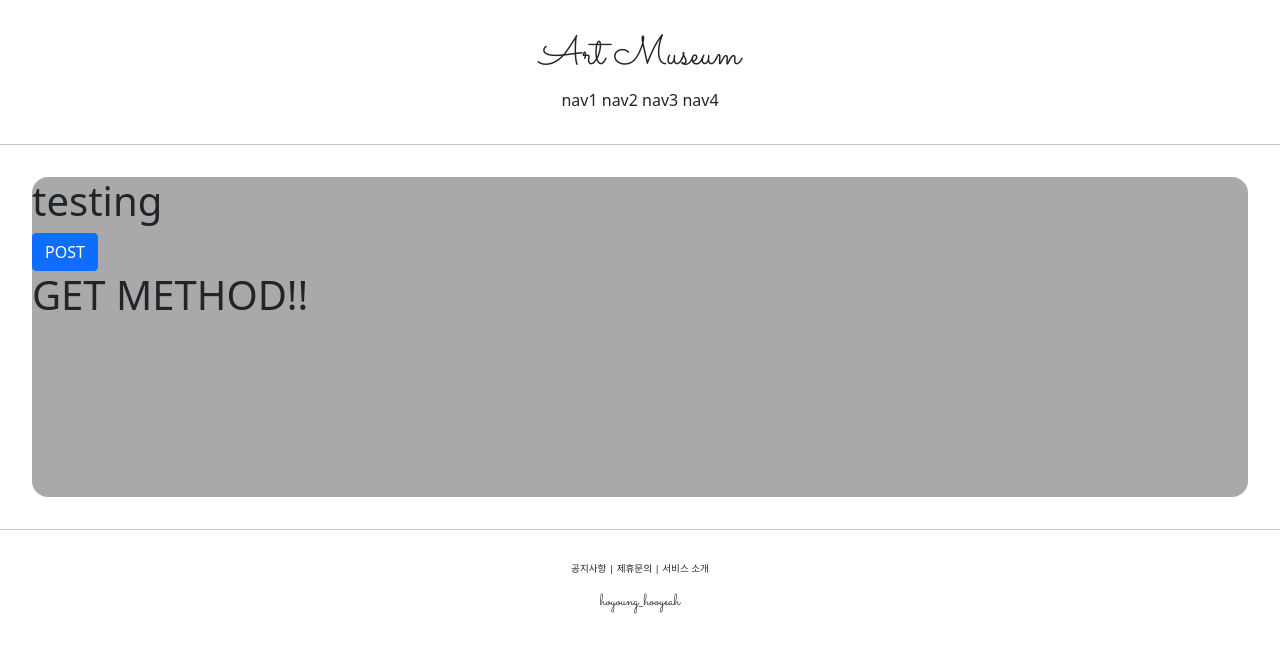
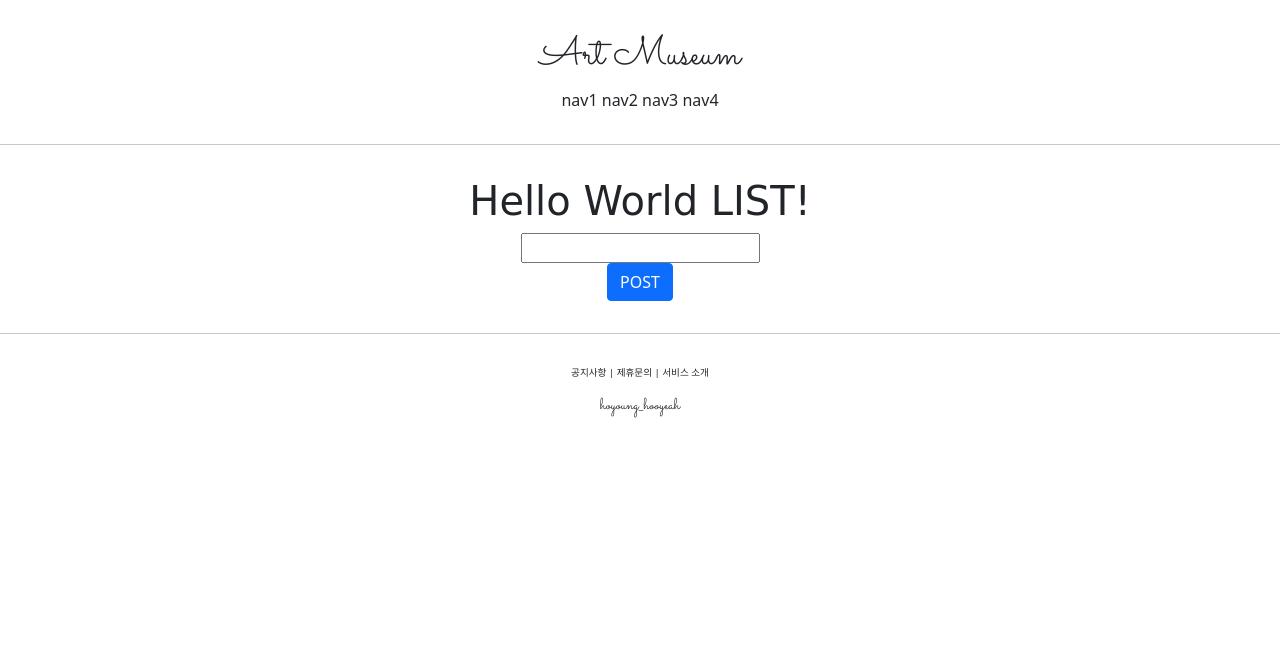
Before and after one commit to JeongJuyeony/gis_6ban_3, a Django app: page /accounts/hello_world/ in a window 1280 px wide. Shown: the top 653 px of the page. Run offline with Django 3.2, Linux system fonts and the light colour scheme; parts of the project's set-up code (start-up, migrations or seed data) failed here and were passed over; some web fonts are replaced.

Commit message:
10/11 6ban_3 commit 5

```diff
--- a/accountapp/templates/accountapp/hello_world.html
+++ b/accountapp/templates/accountapp/hello_world.html
@@ -2,20 +2,28 @@
 
 {% block content %}
 
-    <div style="height: 20rem; background-color: darkgrey; border-radius: 1rem; margin: 2rem;">
+    <div style="border-radius: 1rem; margin: 2rem; text-align: center;">
 
-        <h1>
-            testing
+        <h1 style="font-family: 'lobster', cursive;">
+            Hello World LIST!
         </h1>
 
         <form action="/accounts/hello_world/" method="post">
             {% csrf_token %}
-            <input type="submit" class="btn btn-primary" value="POST">
+            <div>
+                <input type="text" name="hello_world_input">
+            </div>
+            <div>
+                <input type="submit" class="btn btn-primary" value="POST">
+            </div>
+
         </form>
 
+        {% if hello_world_output %}
         <h1>
-            {{ text }}
+            {{ hello_world_output.text }}
         </h1>
+        {% endif %}
 
     </div>
 
--- a/accountapp/views.py
+++ b/accountapp/views.py
@@ -7,11 +7,19 @@ from django.shortcuts import render
 from django.urls import reverse_lazy
 from django.views.generic import CreateView
 
+from accountapp.models import HelloWorld
+
 
 def hello_world(request):
 
     if request.method == "POST":
-        return render(request, 'accountapp/hello_world.html', context={'text': 'POST METHOD!!'})
+
+        temp = request.POST.get('hello_world_input')
+        new_hello_world = HelloWorld()
+        new_hello_world.text = temp
+        new_hello_world.save()
+
+        return render(request, 'accountapp/hello_world.html', context={'hello_world_output': new_hello_world})
     else:
         return render(request, 'accountapp/hello_world.html', context={'text': 'GET METHOD!!'})
 
```
